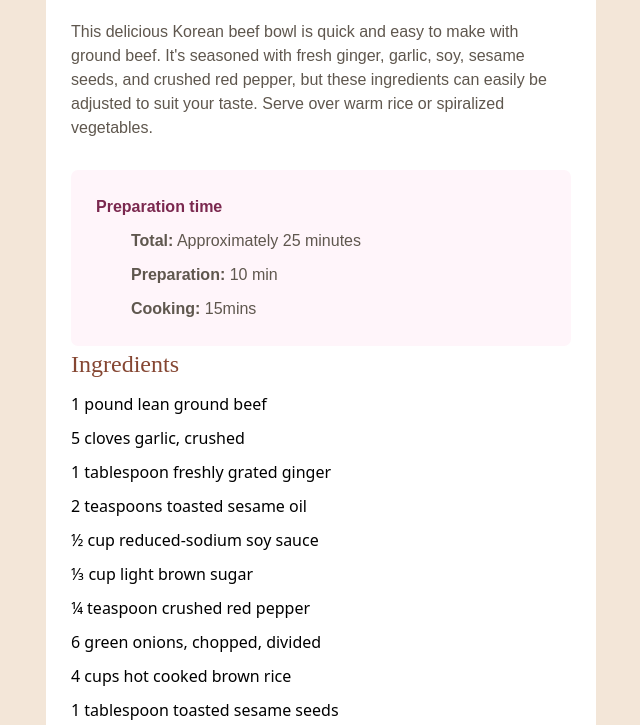
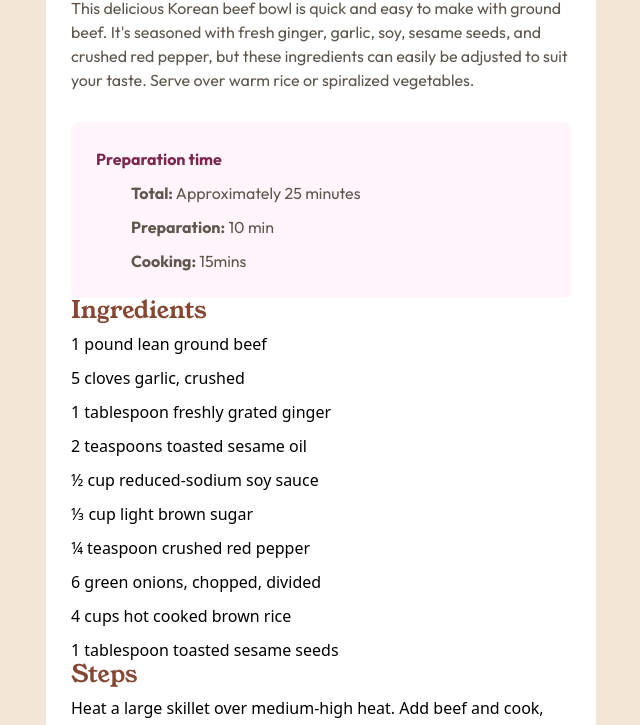
Before and after one commit to onivardi/odin-recipes, a website: page src/index.html in a window 1280 px wide. Shown: the part 358-1083 px from the top of the page, without its empty margins (319-959 px from the left). Drawn offline with Linux system fonts and the light colour scheme.

Commit message:
define custom configuration

```diff
--- a/src/index.html
+++ b/src/index.html
@@ -6,6 +6,10 @@
     <meta name="viewport" content="width=device-width, initial-scale=1.0">
     <link href="./output.css" rel="stylesheet">
     <link rel="stylesheet" href="../style.css">
+    <link rel="preconnect" href="https://fonts.googleapis.com">
+    <link rel="preconnect" href="https://fonts.gstatic.com" crossorigin>
+    <link href="https://fonts.googleapis.com/css2?family=Outfit:wght@100..900&family=Young+Serif&display=swap"
+        rel="stylesheet">
 </head>
 
 <body>
--- a/src/input.css
+++ b/src/input.css
@@ -1,3 +1,9 @@
 @tailwind base;
 @tailwind components;
 @tailwind utilities;
+
+@layer base {
+    body {
+        @apply text-base;
+    }
+}
--- /dev/null
+++ b/style-guide.md
@@ -0,0 +1,42 @@
+# Front-end Style Guide
+
+## Layout
+
+The designs were created to the following widths:
+
+- Mobile: 375px
+- Desktop: 1440px
+
+> 💡 These are just the design sizes. Ensure content is responsive and meets WCAG requirements by testing the full range of screen sizes from 320px to large screens.
+
+## Colors
+
+### Primary
+
+- Nutmeg: hsl(14, 45%, 36%)
+- Dark Raspberry: hsl(332, 51%, 32%)
+
+### Neutral
+
+- White: hsl(0, 0%, 100%)
+- Rose White: hsl(330, 100%, 98%)
+- Eggshell: hsl(30, 54%, 90%)
+- Light Grey: hsl(30, 18%, 87%)
+- Wenge Brown: hsl(30, 10%, 34%)
+- Dark Charcoal: hsl(24, 5%, 18%)
+
+## Typography
+
+### Body Copy
+
+- Font size (paragraph): 16px
+
+### Fonts
+
+- Family: [Young Serif](https://fonts.google.com/specimen/Young+Serif)
+- Weights: 400
+
+- Family: [Outfit](https://fonts.google.com/specimen/Outfit)
+- Weights: 400, 600, 700
+
+> 💎 [Upgrade to Pro](https://www.frontendmentor.io/pro?ref=style-guide) for design file access to see all design details and get hands-on experience using a professional workflow with tools like Figma.
--- a/tailwind.config.js
+++ b/tailwind.config.js
@@ -2,7 +2,21 @@
 module.exports = {
   content: ["./src/**/*.{html,js}"],
   theme: {
-    extend: {},
+    extend: {
+      colors: {
+        primary: 'hsl(14, 45%, 36%)',
+        secondary: 'hsl(332, 51%, 32%)',
+        'roseWhite': 'hsl(330, 100%, 98%)',
+        'eggShell': 'hsl(30, 54%, 90%)',
+        'lightGrey': 'hsl(30, 18%, 87%)',
+        'wengeBrown': 'hsl(30, 10%, 34%)',
+        'darkCharcoal': 'hsl(24, 5%, 18%)',
+      },
+      fontFamily: {
+        young: ["Young Serif", serif],
+        outfit: ["Outfit", sans - serif]
+      }
+    },
   },
   plugins: [],
 }
```
Also changed, not shown: src/output.css.
